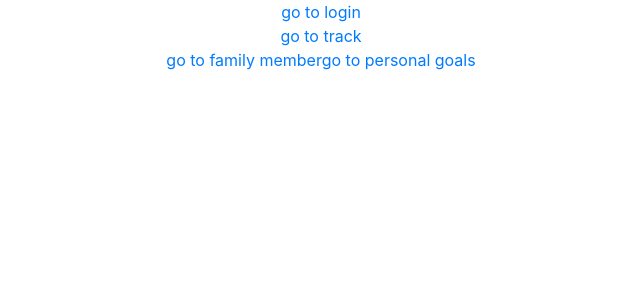
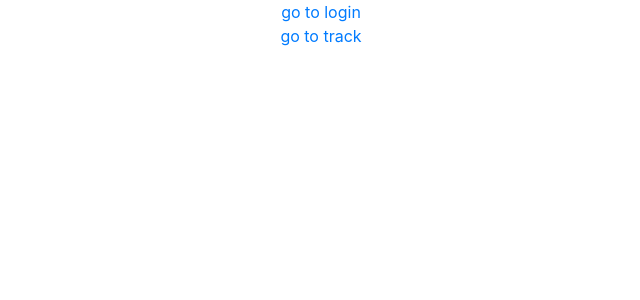
Before and after one commit to HongKong19/team-7, a React (Create React App) app: page / in a window 1280 px wide. Shown: the top 300 px of the page, without its empty margins (319-959 px from the left). Built offline with nearby package versions, Linux system fonts and the light colour scheme.

Commit message:
firstpage

```diff
--- a/package.json
+++ b/package.json
@@ -8,6 +8,7 @@
     "bootstrap": "^4.3.1",
     "react": "^16.10.2",
     "react-dom": "^16.10.2",
+    "react-responsive-picture": "^3.2.2",
     "react-router-dom": "^5.1.2",
     "react-scripts": "3.2.0",
     "reactstrap": "^8.0.1"
--- a/src/App.js
+++ b/src/App.js
@@ -2,9 +2,7 @@ import React from 'react';
 import './App.css';
 import {BrowserRouter, Switch, Route, Link} from 'react-router-dom';
 import Copyright from './copyright';
-import PersonalGoals from "./PersonalGoals";
 import Tracker from './components/Tracker';
-import FamilyMember from './components/FamilyMember';
 
 function App() {
   return (
@@ -12,17 +10,12 @@ function App() {
     <BrowserRouter>
 
       <Link to={'/contact'}>go to login</Link> <br></br>
-      <Link to={'/tracker'}>go to track</Link> <br></br>
-      <Link to={'/familyMember'}>go to family member</Link>
-      <Link to={"/personal_goals"}>go to personal goals </Link>
-
+      <Link to={'/tracker'}>go to track</Link>
       <Switch>
         <Route path='/contact' component={Copyright}/>
         <Route path='/tracker' component={Tracker}/>
-        <Route path='/familyMember' component={FamilyMember}/>
-        <Route path="/personal_goals" component={PersonalGoals} />
+
       </Switch>
-
     </BrowserRouter>
     </div>
   );
```
Also changed, not shown: 1 other file (tests, documents, lock files or other folders).
